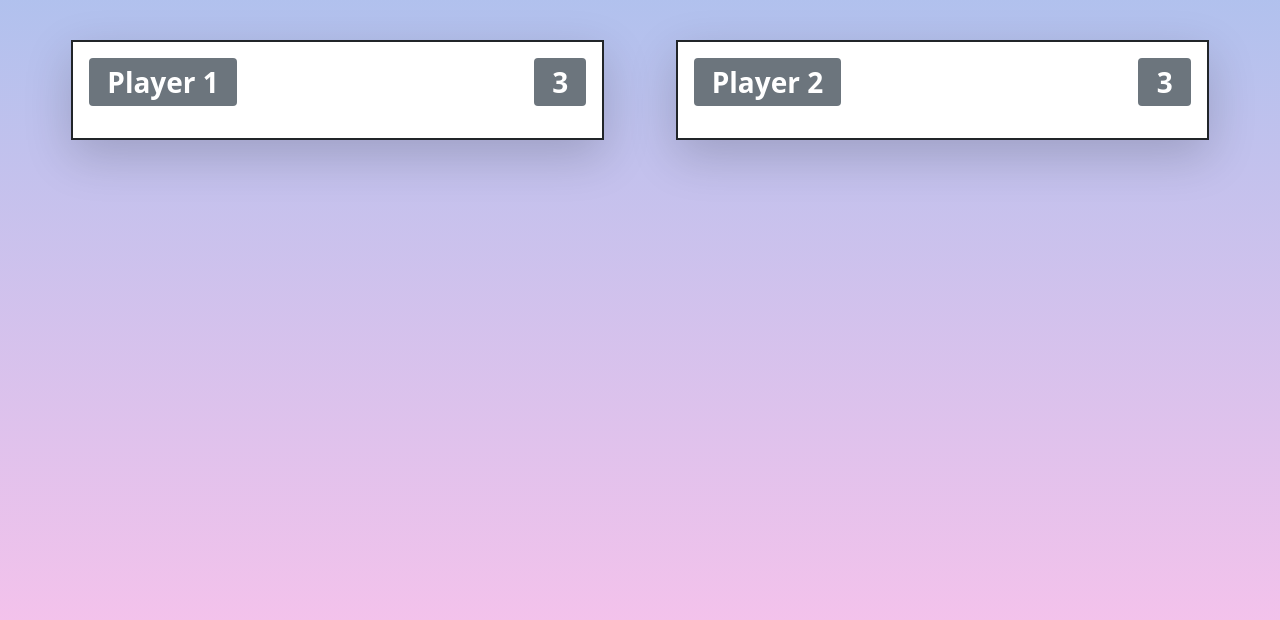
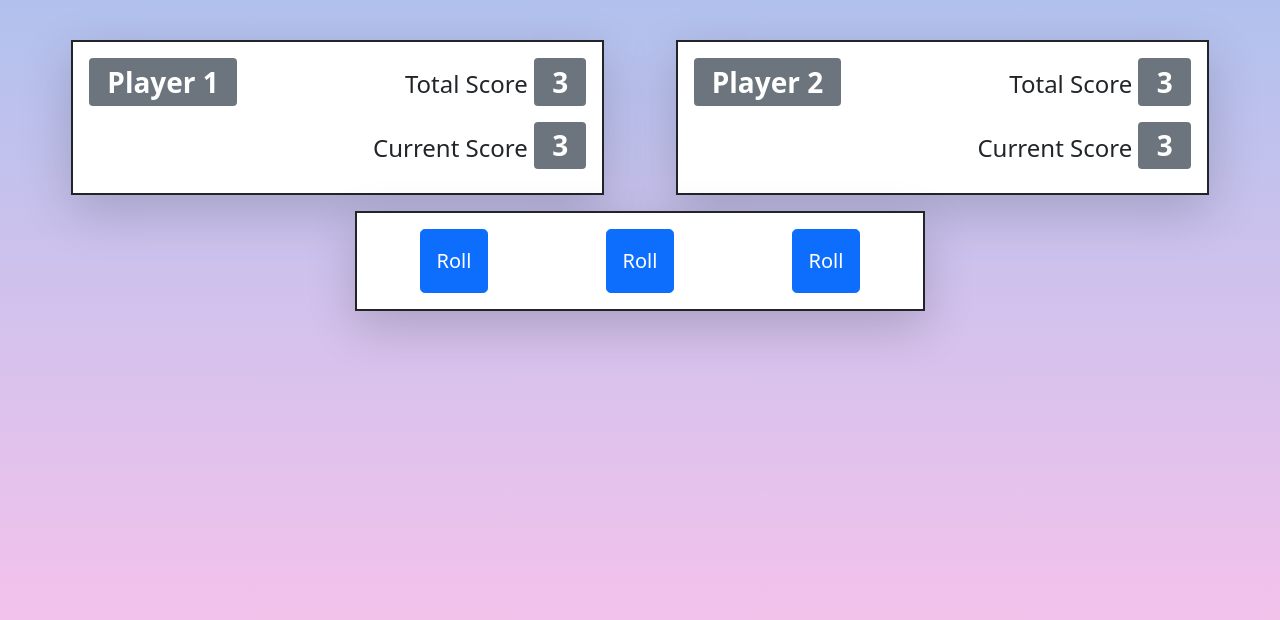
Before and after one commit to raghulashok16/dice-game, a plain HTML site: page index.html in a window 1280 px wide. Shown: the part 104-724 px from the top of the page. Drawn offline with nearby package versions, Linux system fonts and the light colour scheme.

Commit message:
buttons added for roll

```diff
--- a/index.html
+++ b/index.html
@@ -26,7 +26,12 @@
                             <p class="badge bg-secondary fs-3 ">Player 1</p>
                         </div>
                         <div class="col text-end">
-                            <p class="badge bg-secondary fs-3 ">3</p>
+                            <h4>Total Score <span class="badge bg-secondary fs-3 ">3</span></h4>
+                        </div>
+                    </div>
+                    <div class="row justify-content-end">
+                        <div class="col text-end">
+                            <h4>Current Score <span class="badge bg-secondary fs-3 ">3</span></h4>
                         </div>
                     </div>
                 </div>
@@ -36,7 +41,12 @@
                             <p class="badge bg-secondary fs-3 ">Player 2</p>
                         </div>
                         <div class="col text-end">
-                            <p class="badge bg-secondary fs-3 ">3</p>
+                            <h4>Total Score <span class="badge bg-secondary fs-3 ">3</span></h4>
+                        </div>
+                    </div>
+                    <div class="row justify-content-end">
+                        <div class="col text-end">
+                            <h4>Current Score <span class="badge bg-secondary fs-3 ">3</span></h4>
                         </div>
                     </div>
                 </div>
@@ -45,6 +55,26 @@
 
     </section>
 
+    <section>
+        <div class="container mt-3">
+            <div class="row justify-content-evenly">
+                <div class="col-md-6 col-10 border border-2 border-dark bg-white shadow-lg p-3 text-center">
+                    <div class="row justify-content-evenly">
+                        <div class="col">
+                            <button type="button" class="btn btn-primary btn-lg p-3">Roll</button>
+                        </div>
+                        <div class="col">
+                            <button type="button" class="btn btn-primary btn-lg p-3">Roll</button>
+                        </div>
+                        <div class="col">
+                            <button type="button" class="btn btn-primary btn-lg p-3">Roll</button>
+                        </div>
+                    </div>
+                </div>
+            </div>
+        </div>
+    </section>
+
 </body>
 
 </html>
```
